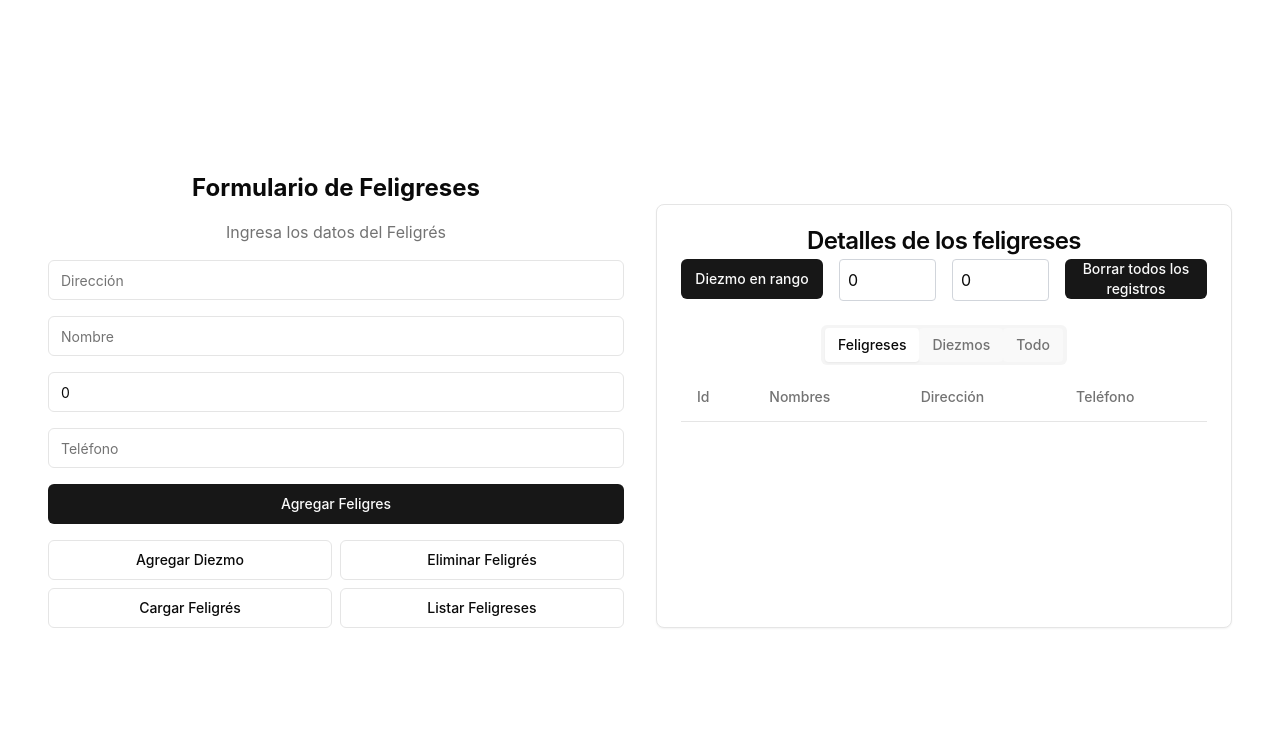
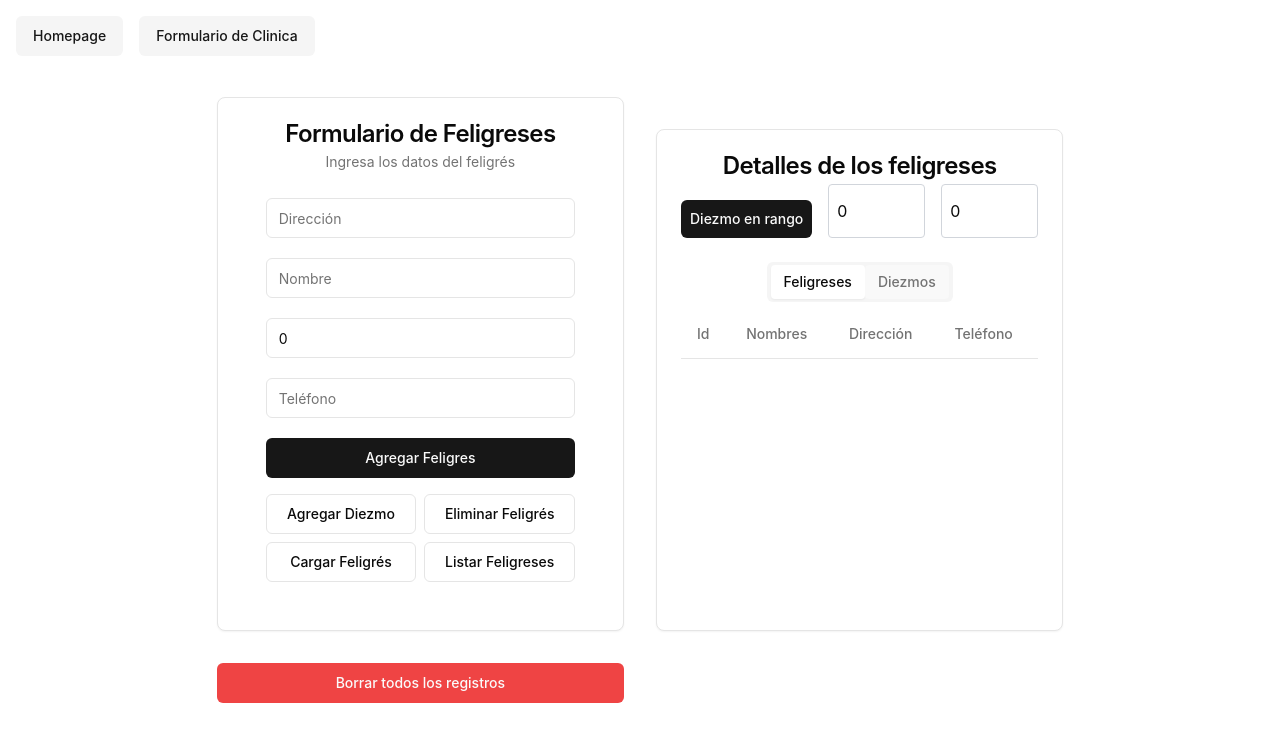
Before and after one commit to Ralfaro17/AED, a React (Vite) app in the folder laboratorio4/: page /parishioners in a window 1280 px wide. Shown: the top 742 px of the page. Built offline with nearby package versions, Linux system fonts and the light colour scheme.

Commit message:
Fixed Parishioners

```diff
--- a/laboratorio4/src/pages/ParishionersForm.tsx
+++ b/laboratorio4/src/pages/ParishionersForm.tsx
@@ -64,29 +64,25 @@ function ParishionersForm() {
     }
   }, []);
   // Función para guardar la lista de feligreses en localStorage
-const saveArray = (array: any) => {
+  const saveArray = (array: Parishioner[]) => {
     localStorage.setItem('parishionerArray', JSON.stringify(array));
     console.log("Lista de feligreses guardada:", array);
   };
 
   // Función para guardar la lista de diezmos en localStorage
-const saveTithes = (tithes: any) => {
+  const saveTithes = (tithes: Tithe[]) => {
     localStorage.setItem('tithes', JSON.stringify(tithes));
     console.log("Lista de diezmos guardada:", tithes);
   };
+  const { register, handleSubmit, formState: { errors } } = useForm();
+
   const [formData, setFormData] = useState<{ id: number; name: string; address: string; phone: string }>({
-    id: 0, // Asigna un valor numérico inicial si es necesario
+    id: 0,
     name: '',
     address: '',
     phone: '',
   });
-  const [titheData, setTitheData] = useState<Omit<Tithe, 'id'>>({
-    id_feligres: 0,
-    day: 0,
-    month: 0,
-    year: 0,
-    amount: 0,
-  });
+
   const [parishioners, setParishioners] = useState<Parishioner[]>([]);
   const [tithes, setTithes] = useState<Tithe[]>([]);
 
@@ -110,7 +106,7 @@ const saveTithes = (tithes: any) => {
     setFormData({ ...formData, [name]: value });
   };
 
-
+// Función para agregar un feligrés
   const handleAddParishioner = () => {
     const existingParishioner = Enumerable.from(parishioners)
       .firstOrDefault((p) => p.id === formData.id);
@@ -149,7 +145,7 @@ const saveTithes = (tithes: any) => {
     // Limpiar el formulario
     setFormData({ id: 0, name: '', address: '', phone: '' }); // Resetear los campos a valores vacíos
   };
-
+// Función para eliminar un feligrés
   const handleAddTithe = () => {
     MySwal.fire({
       title: 'Agregar Diezmo',
@@ -159,38 +155,15 @@ const saveTithes = (tithes: any) => {
           <select id="parishionerID" className="swal2-select mt-2 mb-3 p-2 border rounded">
             {parishioners.map((parishioner) => (
               <option key={parishioner.id} value={parishioner.id}>
-                {parishioner.id}
+              {parishioner.id}-{parishioner.name}
               </option>
             ))}
           </select>
 
-          <label>Día:</label>
+          <label>Fecha:</label>
           <input
-            type="number"
-            id="day"
-            placeholder="Día"
-            min="1"
-            max="31"
-            className="swal2-input mt-1 mb-2"
-          />
-
-          <label>Mes:</label>
-          <input
-            type="number"
-            id="month"
-            placeholder="Mes"
-            min="1"
-            max="12"
-            className="swal2-input mt-1 mb-2"
-          />
-
-          <label>Año:</label>
-          <input
-            type="number"
-            id="year"
-            placeholder="Año"
-            min="1900"
-            max="2100"
+            type="date"
+            id="date"
             className="swal2-input mt-1 mb-2"
           />
 
@@ -210,17 +183,26 @@ const saveTithes = (tithes: any) => {
       cancelButtonText: 'Cancelar',
       preConfirm: () => {
         const parishionerID = Number((document.getElementById('parishionerID') as HTMLSelectElement).value);
-        const day = Number((document.getElementById('day') as HTMLInputElement).value);
-        const month = Number((document.getElementById('month') as HTMLInputElement).value);
-        const year = Number((document.getElementById('year') as HTMLInputElement).value);
+        const dateInput = (document.getElementById('date') as HTMLInputElement).value;
         const amount = Number((document.getElementById('amount') as HTMLInputElement).value);
 
-        if (!parishionerID || !day || !month || !year || amount <= 0) {
+        // Verifica que el feligrés, fecha y cantidad sean válidos
+        if (!parishionerID || !dateInput || amount <= 0) {
           Swal.showValidationMessage('Completa todos los campos correctamente.');
           return false;
         }
 
+        // Separar día, mes y año de la fecha seleccionada
+        const [year, month, day] = dateInput.split('-').map(Number);
+
+        // Validación del año
+        if (year !== 2024) {
+          Swal.showValidationMessage('El año debe ser 2024.');
+          return false;
+        }
+
         // Retorna un objeto con todos los datos
+        console.log({ id_feligres: parishionerID, day, month, year, amount });
         return { id_feligres: parishionerID, day, month, year, amount };
       },
     }).then((result) => {
@@ -258,7 +240,6 @@ setTithes((prevTithes) => {
           return updatedTithes;
         });
 
-
         Swal.fire({
           title: 'Éxito',
           text: 'Diezmo agregado con éxito.',
@@ -268,8 +249,7 @@ setTithes((prevTithes) => {
       }
     });
   };
-
-
+// Función para eliminar un feligrés
   const handleDeleteParishioner = () => {
     // Muestra una alerta con ComboBox para seleccionar el ID del feligrés a eliminar
     Swal.fire({
@@ -278,7 +258,7 @@ setTithes((prevTithes) => {
       icon: 'warning',
       input: 'select',
       inputOptions: parishioners.reduce((options, parishioner) => {
-        options[parishioner.id] = parishioner.id.toString(); // Convierte a string para la opción del ComboBox
+        options[parishioner.id.toString()] = `${parishioner.id} - ${parishioner.name}`; // Combina ID y nombre
         return options;
       }, {} as Record<string, string>),
       inputPlaceholder: 'Selecciona un feligrés',
@@ -287,43 +267,27 @@ setTithes((prevTithes) => {
       cancelButtonText: 'Cancelar',
     }).then((result) => {
       if (result.isConfirmed) {
-        const parishionerID = parseInt(result.value, 10); // Convertir el valor a número
-
-        if (isNaN(parishionerID)) {
+        const parishionerID = result.value.split(' - ')[0]; // Obtiene solo el ID
+        if (!parishionerID) {
           Swal.fire('Ningún feligrés seleccionado', '', 'info');
           return;
         }
 
-        // Imprime la lista de feligreses antes de la eliminación
-        console.log("Lista de feligreses antes de eliminación:", parishioners);
-        console.log("ID de feligrés a eliminar:", parishionerID);
+        // Eliminar el feligrés seleccionado
+        const updatedParishioners = Enumerable.from(parishioners).where(p => p.id.toString() !== parishionerID).toArray();
+        setParishioners(updatedParishioners);
+        saveArray(updatedParishioners);
 
-        // Filtra la lista de feligreses y diezmos usando Enumerable
-        const updatedParishioners = Enumerable.from(parishioners)
-          .where(p => p.id !== parishionerID)
-          .toArray();
-
-        const updatedParishionerTithes = Enumerable.from(tithes)
-          .where(pt => pt.id_feligres !== parishionerID) // Asegúrate de que el campo sea correcto
-          .toArray();
-
-        // Actualiza el estado con las nuevas listas
-        setParishioners(updatedParishioners); // Actualiza el estado de feligreses
-        setTithes(updatedParishionerTithes); // Actualiza el estado de diezmos
-
-        // Guarda las listas actualizadas en localStorage
-        saveArray(updatedParishioners); // Guardar feligreses en localStorage
-        saveTithes(updatedParishionerTithes); // Guardar diezmos en localStorage
-
-        // Imprime la lista actualizada de feligreses y diezmos
-        console.log("Lista actualizada de feligreses:", updatedParishioners);
-        console.log("Diezmos después de eliminación:", updatedParishionerTithes);
+        // Eliminar diezmos asociados
+        const updatedTithes = Enumerable.from(tithes).where(t => t.id_feligres.toString() !== parishionerID).toArray();
+        setTithes(updatedTithes);
+        saveTithes(updatedTithes);
 
         Swal.fire('Eliminación exitosa', 'Feligrés y sus diezmos asociados han sido eliminados.', 'success');
       }
     });
   };
-
+// Función para cargar un feligrés
   const handleLoadParishioner = () => {
     // Genera el ComboBox con los IDs de los feligreses
     Swal.fire({
@@ -332,7 +296,7 @@ setTithes((prevTithes) => {
       icon: 'info',
       input: 'select',
       inputOptions: parishioners.reduce((options, parishioner) => {
-        options[parishioner.id.toString()] = parishioner.id.toString(); // Convierte a string
+        options[parishioner.id] = parishioner.id +" - "+ parishioner.name; // Muestra el nombre del feligrés
         return options;
       }, {} as Record<string, string>),
       inputPlaceholder: 'Selecciona un feligrés',
@@ -370,7 +334,7 @@ setTithes((prevTithes) => {
       }
     });
   };
-
+// Función para buscar el total de diezmos en un rango
   const amountInRange = () => {
     // Crear el combobox para seleccionar el ID del feligrés
     const select = document.createElement('select');
@@ -477,7 +441,7 @@ uniqueIds.forEach(id => {
       title: 'Selecciona un Feligrés',
       input: 'select',
       inputOptions: parishioners.reduce((options, parishioner) => {
-        options[parishioner.id] = parishioner.name; // Muestra el nombre del feligrés
+        options[parishioner.id] = parishioner.id +" - "+ parishioner.name; // Muestra el nombre del feligrés
         return options;
       }, {} as Record<string, string>),
       inputPlaceholder: 'Selecciona un feligrés',
@@ -545,8 +509,15 @@ uniqueIds.forEach(id => {
     });
   };
 
-
   const handleDeleteAll = () => {
+    Swal.fire({
+      title: '¿Estás seguro?',
+      text: 'Esta acción eliminará todos los feligreses y diezmos. No podrás revertirlo.',
+      icon: 'warning',
+      showCancelButton: true,
+      confirmButtonText: 'Sí, eliminar',
+      cancelButtonText: 'Cancelar',
+      preConfirm: () => {
         // Actualizar los estados para eliminar ambas listas
         setParishioners([]); // Elimina todos los feligreses
         setTithes([]); // Elimina todos los diezmos
@@ -562,41 +533,87 @@ uniqueIds.forEach(id => {
           icon: 'success',
           confirmButtonText: 'Aceptar',
         });
+      },
+    });
   };
 
 
 
   return (
+
+
     <div className="container mx-auto p-4 grid grid-cols-1 md:grid-cols-2 gap-8">
+            <div className="absolute top-4 left-4 gap-4 flex">
+        <Link to="/">
+          <Button variant="secondary">Homepage</Button>
+        </Link>
+        <Link to="/clinic">
+          <Button variant="secondary">Formulario de Clinica</Button>
+        </Link>
+      </div>
+      <Card>
+        <CardHeader>
+          <CardTitle>Formulario de Feligreses</CardTitle>
+          <CardDescription>Ingresa los datos del feligrés</CardDescription>
+          <CardContent>
             <div className="space-y-4">
-        <h2 className="text-2xl font-bold text-center">Formulario de Feligreses</h2>
-        <p className="text-center text-muted-foreground">Ingresa los datos del Feligrés</p>
+              <form onSubmit={handleSubmit(handleAddParishioner)}>
+                <div className="my-5 grid gap-5">
+
                   <Input
                     placeholder="Dirección"
                     name="address"
                     value={formData.address}
+                    {...register('address', { required: 'La dirección es obligatoria' })}
                     onChange={handleInputChange}
                   />
+                  {errors.address && (
+                    <p className="text-red-500">{errors.address.message}</p>
+                  )}
+
                   <Input
                     placeholder="Nombre"
                     name="name"
                     value={formData.name}
+                    {...register('name', { required: 'El nombre es obligatorio' })}
                     onChange={handleInputChange}
                   />
+                  {errors.name && (
+                    <p className="text-red-500">{errors.name.message}</p>
+                  )}
+
                   <Input
                     placeholder="Id"
                     name="id"
                     value={formData.id}
-          type='number'
+                    type="number"
+                    {...register('id', {
+                      required: 'El id es obligatorio',
+                      min: {
+                        value: 1,
+                        message: 'El Id no puede ser menor a 1',
+                      },
+                    })}
                     onChange={handleInputChange}
                   />
+                  {errors.id && <p className="text-red-500">{errors.id.message}</p>}
+
                   <Input
                     placeholder="Teléfono"
                     name="phone"
                     value={formData.phone}
+                    {...register('phone', { required: 'El teléfono es obligatorio' })}
                     onChange={handleInputChange}
                   />
-        <Button className="w-full" onClick={handleAddParishioner}>Agregar Feligres</Button>
+                  {errors.phone && (
+                    <p className="text-red-500">{errors.phone.message}</p>
+                  )}
+                </div>
+
+                <Button className="w-full" type="submit">Agregar Feligres</Button>
+              </form>
+
+
               <div className="grid grid-cols-2 gap-2">
                 <Button variant="outline" onClick={() => handleAddTithe()}>
                   Agregar Diezmo
@@ -614,17 +631,27 @@ uniqueIds.forEach(id => {
 
 
             </div>
+          </CardContent>
+        </CardHeader>
+      </Card>
+
       <Card className="w-full mt-8">
         <CardHeader>
           <CardTitle>Detalles de los feligreses</CardTitle>
           <div className="flex gap-4 justify-around flex-col md:flex-row">
-            <Button className="w-full text-wrap p-2" onClick={amountInRange}>
+            <form
+              onSubmit={(e) => {
+                e.preventDefault(); // Evita el recargo de la página al enviar el formulario
+                amountInRange();
+              }}
+            >
+              <div className="flex gap-4 flex-col md:flex-row">
+                <Button type="submit" className="w-full h-full text-wrap p-2 mt-4">
                   Diezmo en rango
                 </Button>
-            <div className="flex flex-row md:flex-row w-full gap-4 md:w-[100%]">
                 <input
                   type="number"
-                id="range1" // Asegúrate de que estos IDs coincidan
+                  id="range1"
                   value={startMonth}
                   onChange={(e) => setStartMonth(Number(e.target.value))}
                   placeholder="Mes de inicio (1-12)"
@@ -634,18 +661,19 @@ uniqueIds.forEach(id => {
                 />
                 <input
                   type="number"
-                id="range2" // Asegúrate de que estos IDs coincidan
+                  id="range2"
                   value={endMonth}
                   onChange={(e) => setEndMonth(Number(e.target.value))}
                   placeholder="Mes de fin (1-12)"
                   min="1"
-                max="12"className="p-2 border border-gray-300 rounded bg-white"
+                  max="12"
+                  className="p-2 border border-gray-300 rounded bg-white"
                 />
               </div>
-            <Button className="w-full text-wrap p-2" onClick={handleDeleteAll}>
-              Borrar todos los registros
-            </Button>
+
+            </form>
           </div>
+
         </CardHeader>
 
         <CardContent>
@@ -654,7 +682,6 @@ uniqueIds.forEach(id => {
               <div className="flex flex-nowrap">
                 <TabsTrigger value="parishioners">Feligreses</TabsTrigger>
                 <TabsTrigger value="tithes">Diezmos</TabsTrigger>
-              <TabsTrigger value="parishionerTithes">Todo</TabsTrigger>
               </div>
             </TabsList>
 
@@ -703,34 +730,14 @@ uniqueIds.forEach(id => {
                 </TableBody>
               </Table>
             </TabsContent>
-
-            <TabsContent value="Reporte General">
-              <Table>
-                <TableHeader>
-                  <TableRow>
-                    <TableHead>IdDiezmo</TableHead>
-                    <TableHead>Fecha</TableHead>
-                    <TableHead>Monto</TableHead>
-                    <TableHead>IdFeligres</TableHead>
-                  </TableRow>
-                </TableHeader>
-                <TableBody>
-                  {tithes.map((tithe) => (
-                    <TableRow key={tithe.id}>
-                      <TableCell>{tithe.id}</TableCell>
-                      <TableCell>{tithe.day + "/" + tithe.month + "/" + tithe.year}</TableCell>
-                      <TableCell>{tithe.amount}</TableCell>
-                      <TableCell>{tithe.id_feligres}</TableCell>
-                    </TableRow>
-                  ))}
-                </TableBody>
-              </Table>
-            </TabsContent>
           </Tabs>
         </CardContent>
+
       </Card>
 
-
+      <Button variant={'destructive'} className="w-full text-wrap p-2" onClick={handleDeleteAll}>
+        Borrar todos los registros
+      </Button>
     </div>
   );
 }
```
Lines whose indentation alone changed are shown as unchanged.
